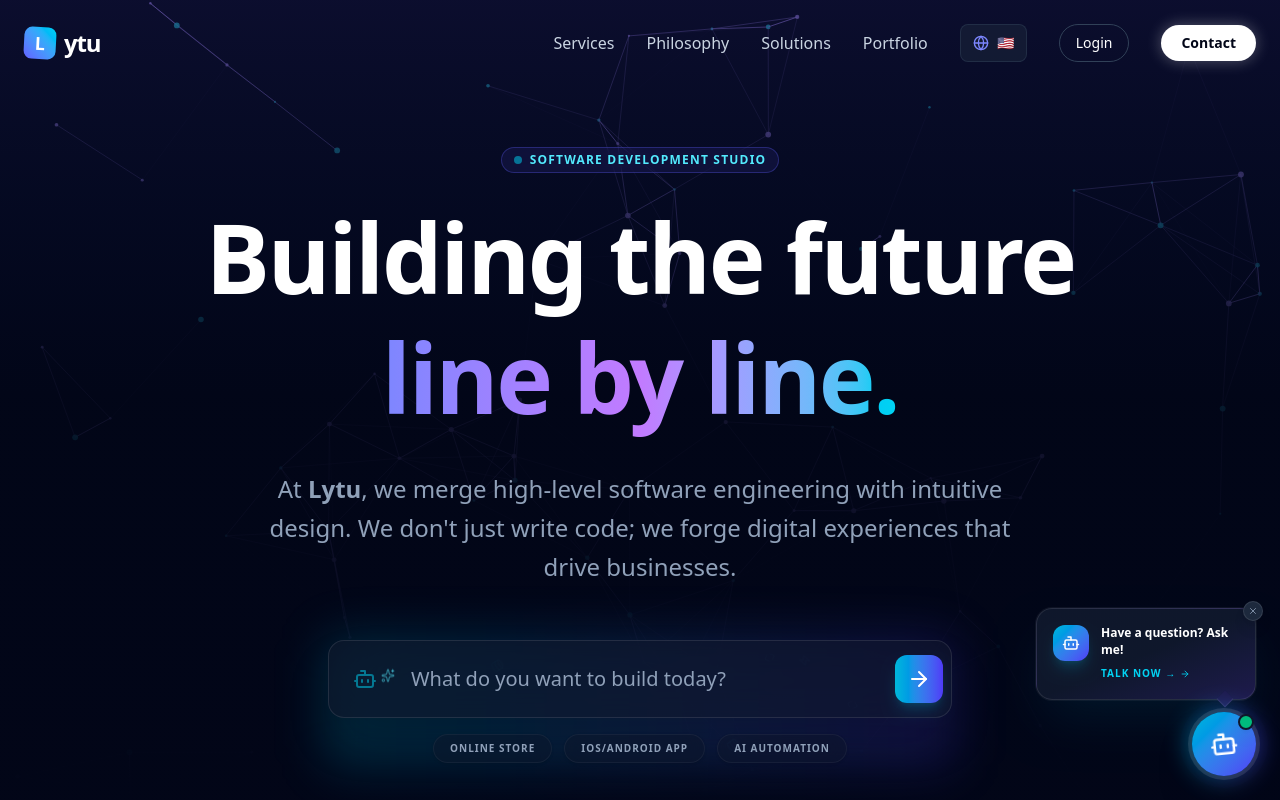
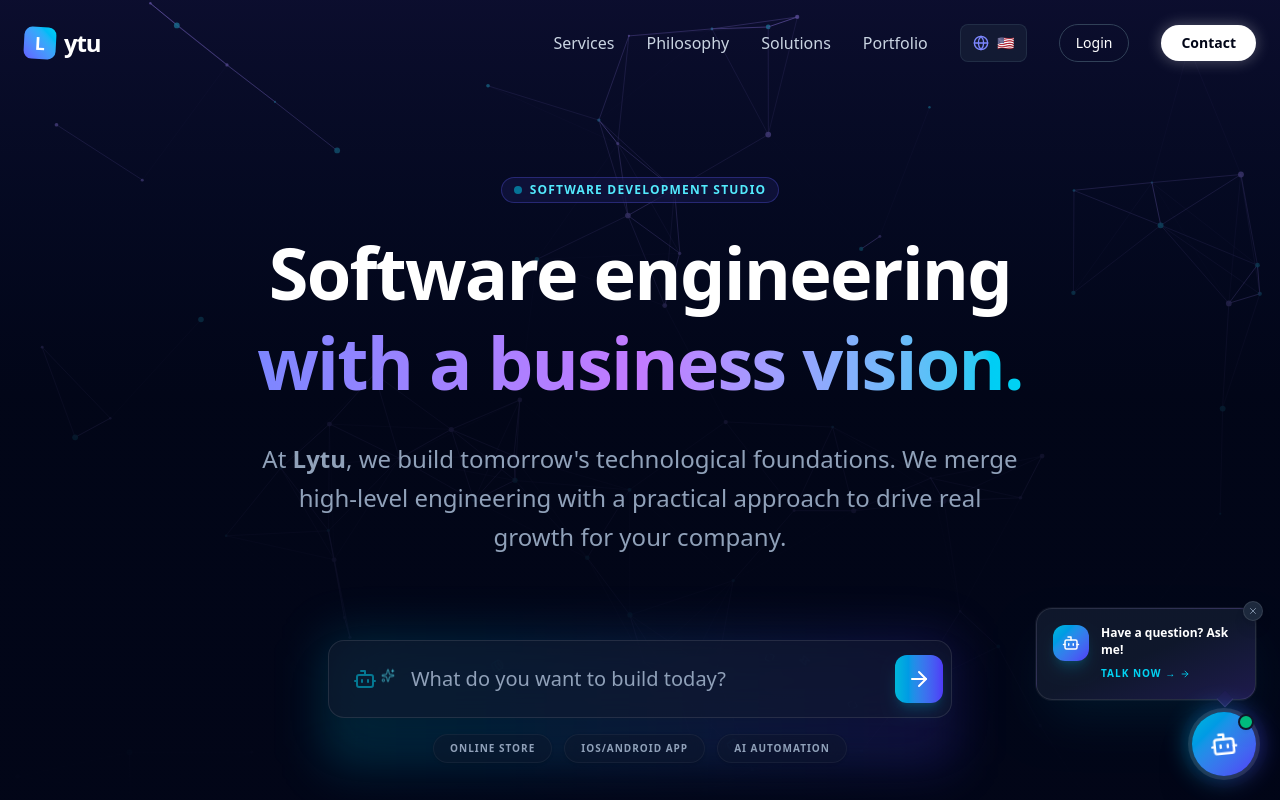
Before and after one commit to LytuDG/lytu-landing, a React (Vite) app: page / in a window 1280 px wide. Shown: the top 800 px of the page. Built offline with nearby package versions, Linux system fonts and the light colour scheme.

Commit message:
fix: hero copy

```diff
--- a/src/i18n/locales/en.json
+++ b/src/i18n/locales/en.json
@@ -10,9 +10,9 @@
   },
   "hero": {
     "badge": "Software Development Studio",
-    "title1": "Building the future",
-    "title2": "line by line.",
-    "description": "At <strong>Lytu</strong>, we merge high-level software engineering with intuitive design. We don't just write code; we forge digital experiences that drive businesses.",
+    "title1": "Software engineering",
+    "title2": "with a business vision.",
+    "description": "At <strong>Lytu</strong>, we build tomorrow's technological foundations. We merge high-level engineering with a practical approach to drive real growth for your company.",
     "cta1": "View our work",
     "cta2": "Our Services"
   },
--- a/src/i18n/locales/es.json
+++ b/src/i18n/locales/es.json
@@ -10,9 +10,9 @@
   },
   "hero": {
     "badge": "Software Development Studio",
-    "title1": "Creamos el futuro",
-    "title2": "línea por línea.",
-    "description": "En <strong>Lytu</strong>, fusionamos ingeniería de software de alto nivel con diseño intuitivo. No solo escribimos código; forjamos experiencias digitales que impulsan negocios.",
+    "title1": "Ingeniería de software",
+    "title2": "con visión de negocio.",
+    "description": "En <strong>Lytu</strong>, construimos los cimientos tecnológicos del mañana. Fusionamos ingeniería de alto nivel con un enfoque práctico para impulsar el crecimiento real de tu empresa.",
     "cta1": "Ver nuestro trabajo",
     "cta2": "Nuestros Servicios"
   },
--- a/src/pages/Home/components/HeroSection.tsx
+++ b/src/pages/Home/components/HeroSection.tsx
@@ -21,7 +21,7 @@ export default function HeroSection() {
             </span>
           </div>
 
-          <h1 className="text-5xl md:text-7xl lg:text-8xl font-extrabold tracking-tight leading-tight mb-8">
+          <h1 className="text-4xl md:text-5xl lg:text-7xl font-extrabold tracking-tight leading-tight mb-8">
             {t("hero.title1")} <br />
             <span className="text-transparent bg-clip-text bg-linear-to-r from-indigo-400 via-purple-400 to-cyan-400">
               {t("hero.title2")}
```
